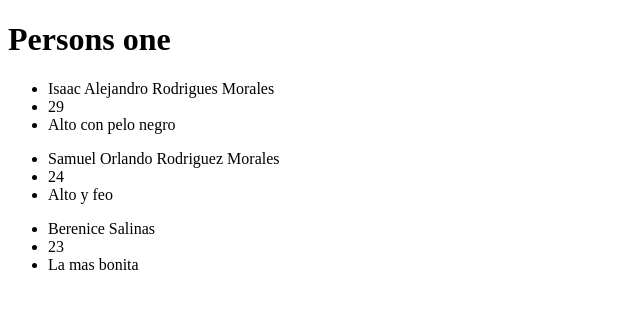
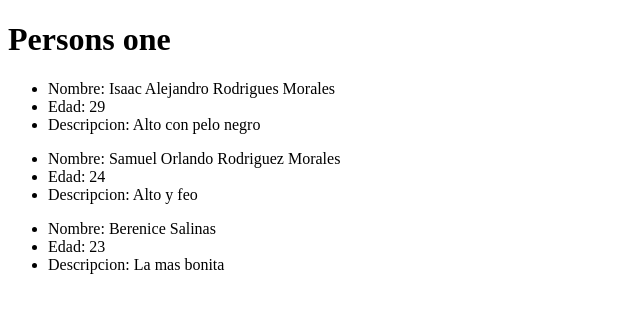
Before and after one commit to isaacrdz/humans, a Django app: page / in a window 1280 px wide. Shown: the top 313 px of the page, without its empty margins (0-640 px from the left). Run offline with Django 3.2, Linux system fonts and the light colour scheme; data comes from the database, SQL or seed files in the repository.

Commit message:
some html changes

```diff
--- a/templates/persons.html
+++ b/templates/persons.html
@@ -11,9 +11,9 @@
 
 	{% for p in person %}
 		<ul>
-			<li> {{p.name}} </li>
-			<li> {{p.age}}</li>
-			<li> {{p.description}} </li>
+			<li> Nombre: {{p.name}} </li>
+			<li> Edad: {{p.age}}</li>
+			<li> Descripcion: {{p.description}} </li>
 		</ul>
 	{% endfor %}
 
```
